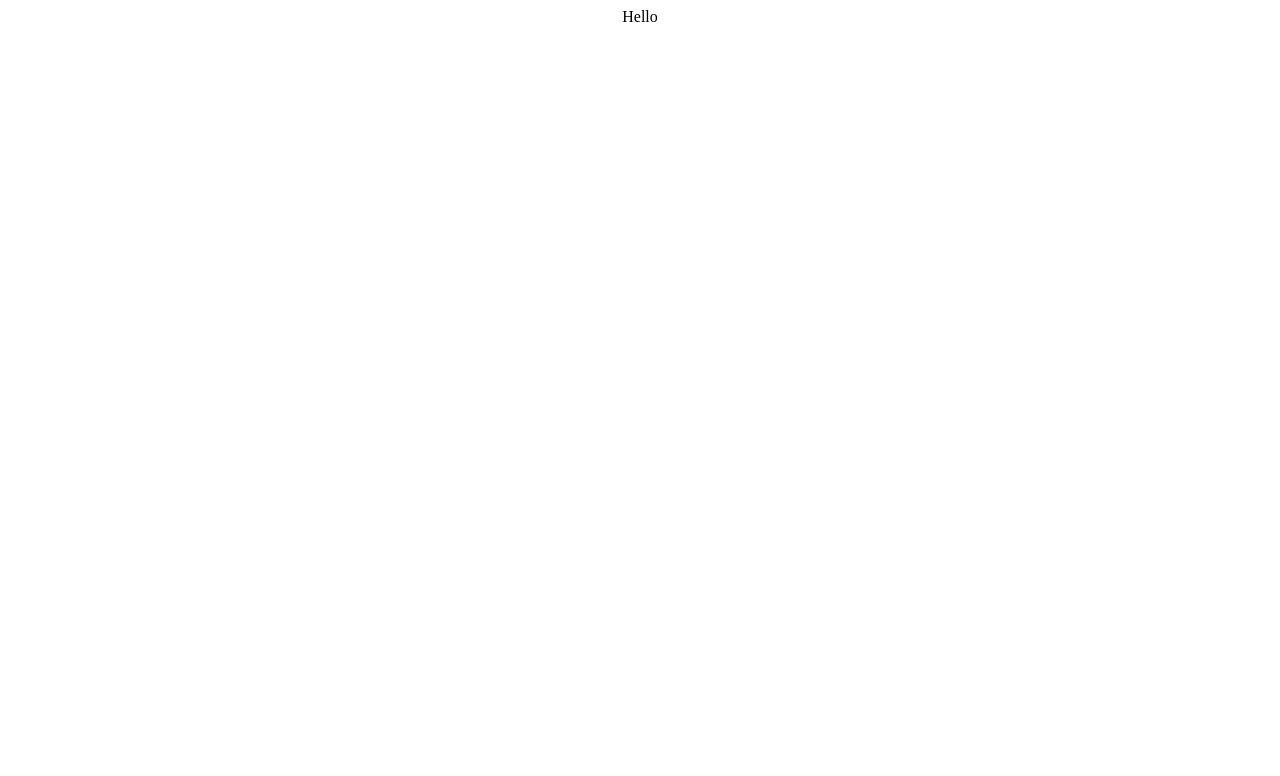
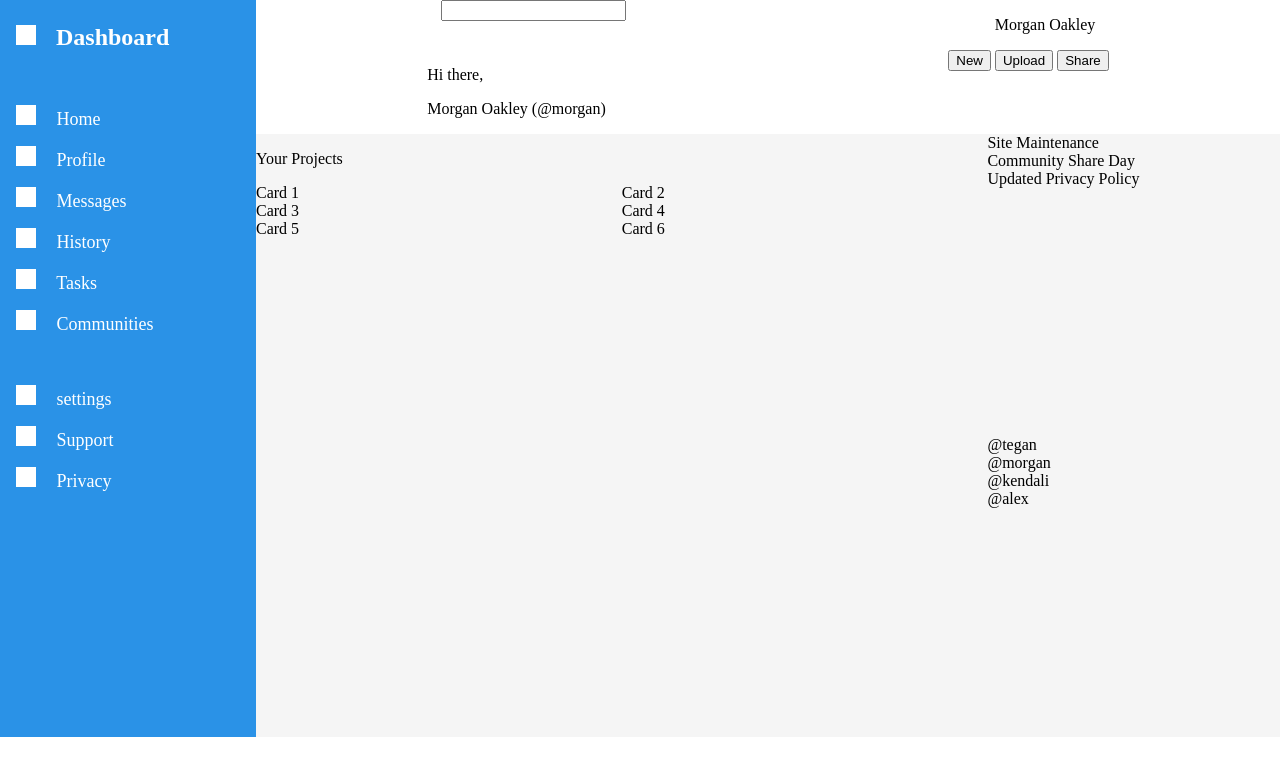
Before and after one commit to BaoNguyen09/TOP_projects, a plain HTML site: page admin_dashboard/index.html in a window 1280 px wide. Drawn offline with Linux system fonts and the light colour scheme.

Commit message:
got the sidebar done

```diff
--- a/admin_dashboard/index.html
+++ b/admin_dashboard/index.html
@@ -7,6 +7,103 @@
     <link href="style.css" rel="stylesheet">
 </head>
 <body>
-    Hello
+    <div class="sidebar">
+        <div id="logo" class="bar">
+            <div id="icon"></div>
+            <h3 id="dashboard">Dashboard</h3>
+        </div>
+        <div id="navigation">
+            <div id="home" class="bar">
+                <div id="icon" ></div>
+                Home
+            </div>
+            <div id="profile" class="bar">
+                <div id="icon"></div>
+                Profile
+            </div>
+            <div id="messages" class="bar">
+                <div id="icon"></div>
+                Messages
+            </div>
+            <div id="history" class="bar">
+                <div id="icon"></div>
+                History
+            </div>
+            <div id="tasks" class="bar">
+                <div id="icon"></div>
+                Tasks
+            </div>
+            <div id="communities" class="bar">
+                <div id="icon"></div>
+                Communities
+            </div>
+        </div>
+
+        <div id="additional">
+            <div id="settings" class="bar">
+                <div id="icon"></div>
+                settings
+            </div>
+            <div id="support" class="bar">
+                <div id="icon"></div>
+                Support
+            </div>
+            <div id="privacy" class="bar">
+                <div id="icon"></div>
+                Privacy
+            </div>
+        </div>
+    </div>
+    <div class="header">
+        <div id="status">
+            <div id="search">
+                <!-- icon -->
+                <form id="search" method="get" action="#">
+                    <input type="text" id="search" name="search">
+                </form>
+            </div>
+            <div id="personal">
+                <!-- noti icon-->
+                <!-- avatar icon -->
+                <p id="medium">Morgan Oakley</p>
+            </div>
+        </div>
+        <div id="activity">
+            <div id="intro">
+                <!-- icon -->
+                <p id="small">Hi there,</p>
+                <p id="large">Morgan Oakley (@morgan)</p>
+            </div>
+            <div id="actions">
+                <button id="new">New</button>
+                <button id="upload">Upload</button>
+                <button id="share">Share</button>
+            </div>
+        </div>
+    </div>
+    <div class="main-content">
+        <div class="projects">
+            <p>Your Projects</p>
+            <div class="cards">
+                <div class="card">Card 1</div>
+                <div class="card">Card 2</div>
+                <div class="card">Card 3</div>
+                <div class="card">Card 4</div>
+                <div class="card">Card 5</div>
+                <div class="card">Card 6</div>
+            </div>
+        </div>
+        <div class="announcements">
+            <div class="news">Site Maintenance</div>
+            <div class="news">Community Share Day</div>
+            <div class="news">Updated Privacy Policy</div>
+        </div>
+        <div class="trending">
+            <div class="person">@tegan</div>
+            <div class="person">@morgan</div>
+            <div class="person">@kendali</div>
+            <div class="person">@alex</div>
+        </div>
+    </div>
 </body>
 </html>
--- a/admin_dashboard/style.css
+++ b/admin_dashboard/style.css
@@ -1,3 +1,87 @@
 body {
-    text-align: center;
+    display: grid;
+    grid-template-columns: 1fr 4fr;
+    grid-template-rows: 1fr 4.5fr;
+    margin: 0;
 }
+
+.sidebar {
+    grid-column: 1;
+    grid-row: 1/3;
+    background-color: rgb(42, 146, 231);
+    padding-left: 16px;
+    color: white;
+}
+
+#icon {
+    background-color: white;
+    width: 20px;
+    height: 20px;
+    display: inline-block;
+    margin-right: 16px;
+}
+
+#navigation {
+    margin-bottom: 50px;
+}
+
+#logo {
+    margin-bottom: 30px;
+}
+
+#navigation, #additional {
+    font-size: 18px;
+
+}
+
+.bar {
+    margin-bottom: 16px;
+}
+
+#dashboard {
+    display: inline-block;
+    font-size: 24px;
+}
+
+.header {
+    grid-column: 2;
+    grid-row: 1;
+    background-color: white;
+}
+
+.main-content {
+    background-color: whitesmoke;
+    display: grid;
+    grid-template-columns: 2.5fr 1fr;
+    grid-template-rows: 1fr 1fr;
+}
+
+.projects {
+    grid-column: 1;
+    grid-row: 1/3;
+}
+
+.cards {
+    display: grid;
+    grid-template-columns: 1fr 1fr;
+}
+
+.announcements {
+    grid-column: 2;
+    grid-row: 1;
+}
+
+.trending {
+    grid-column: 2;
+    grid-row: 2;
+}
+
+#status {
+    display: flex;
+    justify-content: space-around;
+}
+
+#activity {
+    display: flex;
+    justify-content: space-around;
+}
```
